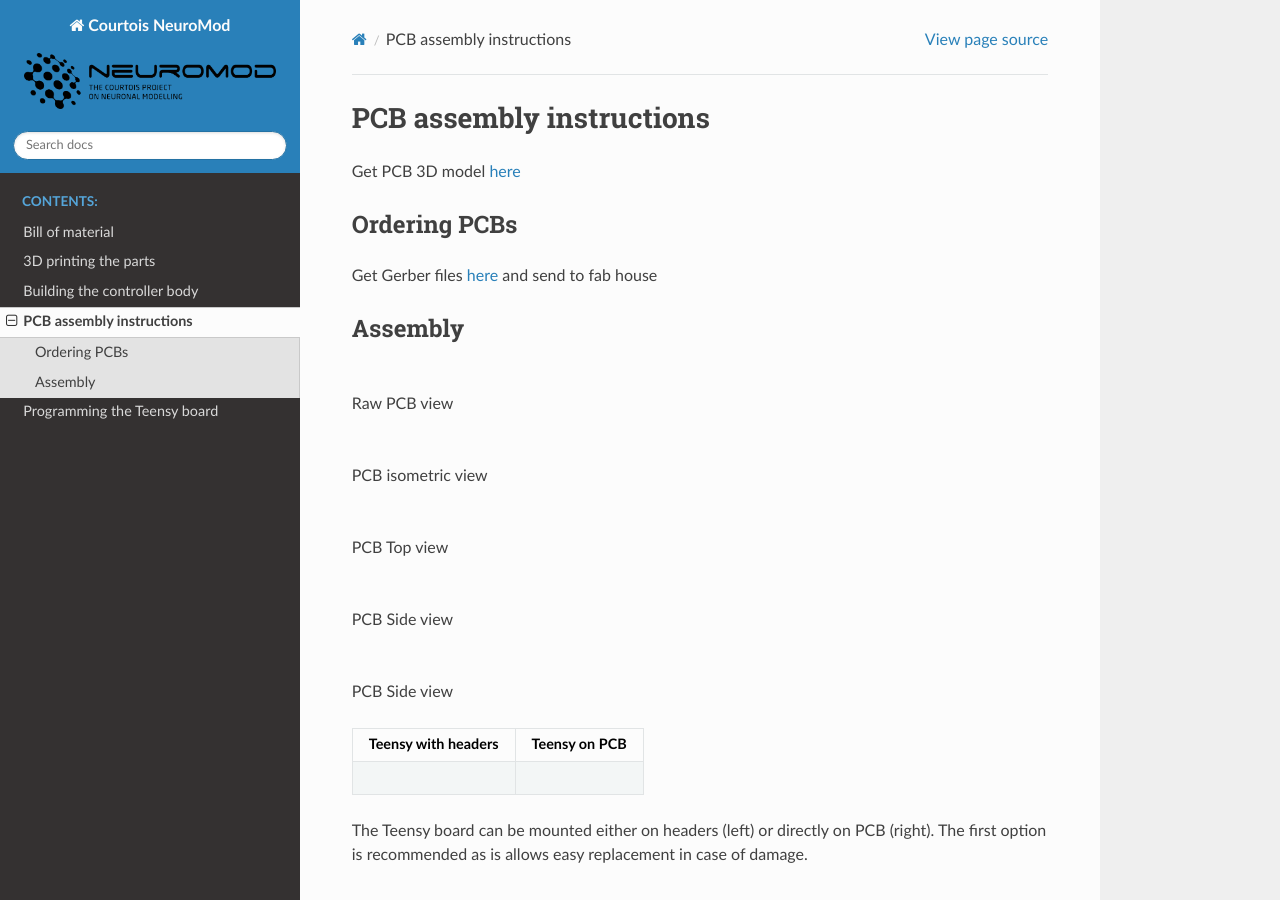
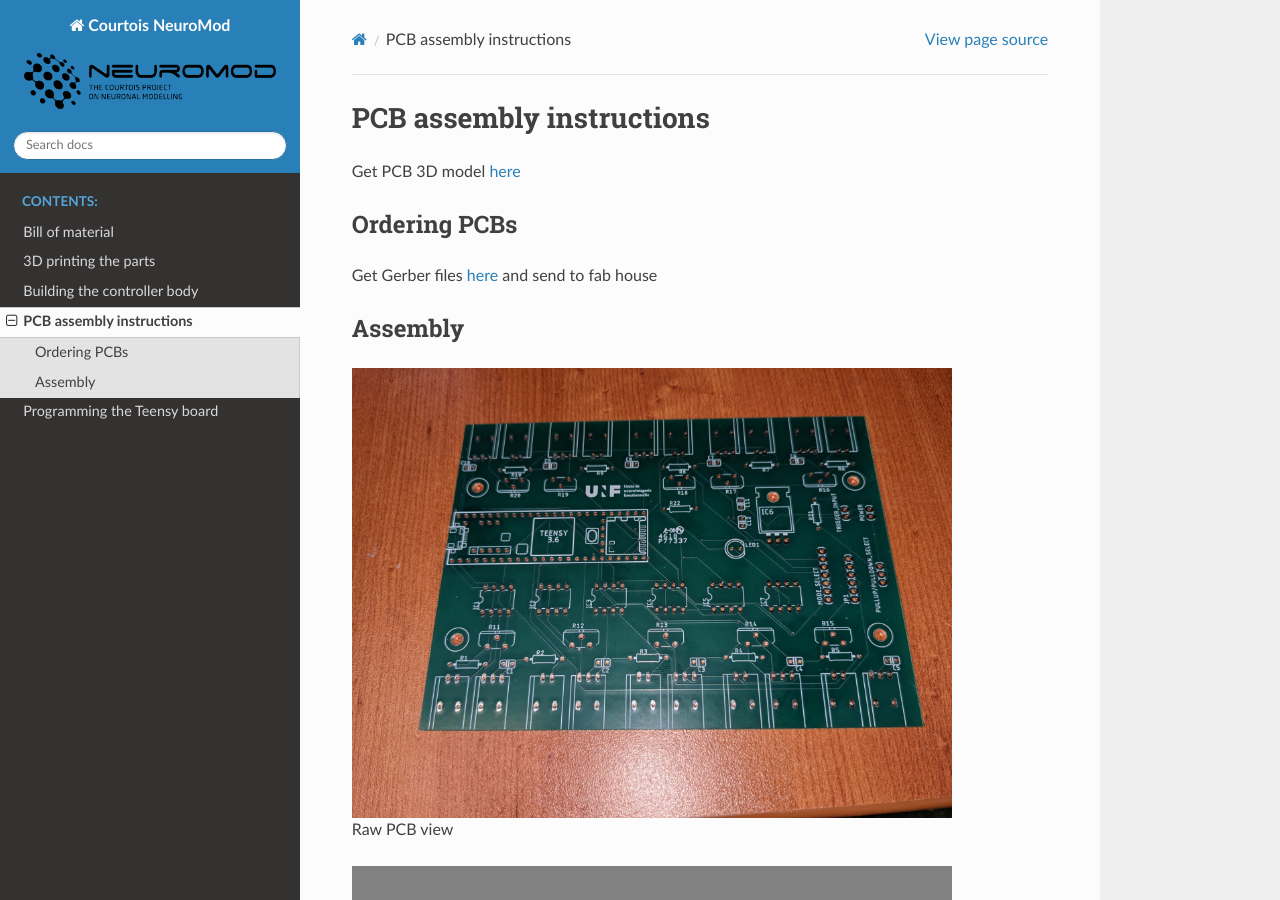
Before and after one commit to courtois-neuromod/controller, a Sphinx documentation site: the page built from source/PCB.md, in a window 1280 px wide and 900 px high. Built offline with Sphinx 7.4.7 and the Read the Docs theme 2.0.0, drawn with Linux system fonts in a browser that asks for light colours.

Commit message:
mv img to _static/PCB

```diff
--- a/source/PCB.md
+++ b/source/PCB.md
@@ -6,31 +6,31 @@
 Get Gerber files [here](GerberFiles.zip) and send to fab house
 
 ## Assembly
-<img src="img/PXL_20220401_211853837.jpg" alt="" width="600"/><br>
+<img src="./_static/PCB/PXL_20220401_211853837.jpg" alt="" width="600"/><br>
 Raw PCB view
 
-<img src="img/PCB_1.png" alt="" width="600"/><br>
+<img src="./_static/PCB/PCB_1.png" alt="" width="600"/><br>
 PCB isometric view
 
-<img src="img/PCB_2.png" alt="" width="600"/><br>
+<img src="./_static/PCB/PCB_2.png" alt="" width="600"/><br>
 PCB Top view
 
-<img src="img/PCB_3.png" alt="" width="600"/><br>
+<img src="./_static/PCB/PCB_3.png" alt="" width="600"/><br>
 PCB Side view
 
-<img src="img/PCB_4.png" alt="" width="600"/><br>
+<img src="./_static/PCB/PCB_4.png" alt="" width="600"/><br>
 PCB Side view
 
 Teensy with headers | Teensy on PCB
 ---|---
-<img src="img/PCB_5.png" alt="" width="400"/> |<img src="img/PCB_6.png" alt="" width="400"/>
+<img src="./_static/PCB/PCB_5.png" alt="" width="400"/> |<img src="./_static/PCB/PCB_6.png" alt="" width="400"/>
 
 The Teensy board can be mounted either on headers (left) or directly on PCB (right). The first option is recommended as is allows easy replacement in case of damage.
 
-<img src="img/PCB_7.png" alt="" width="600"/><br>
+<img src="./_static/PCB/PCB_7.png" alt="" width="600"/><br>
 Adjust potentiometer to be 330 Ω between the two illustrated pins or solder directly a 330 Ω resistor between those pins.
 
-<img src="img/PCB_Layout.png" alt="" width="600"/><br>
+<img src="./_static/PCB/PCB_Layout.png" alt="" width="600"/><br>
 Board layout
 
 Schematics | Component| Value
```
Also changed, not shown: source/_static/PCB/PCB_1.png (added), source/_static/PCB/PCB_2.png (added), source/_static/PCB/PCB_3.png (added), source/_static/PCB/PCB_4.png (added), source/_static/PCB/PCB_5.png (added), source/_static/PCB/PCB_6.png (added), source/_static/PCB/PCB_7.png (added), source/_static/PCB/PCB_Layout.png (added), source/_static/PCB/PXL_20220401_211853837.jpg (renamed from source/_static/body/PXL_20220401_211853837.jpg).
